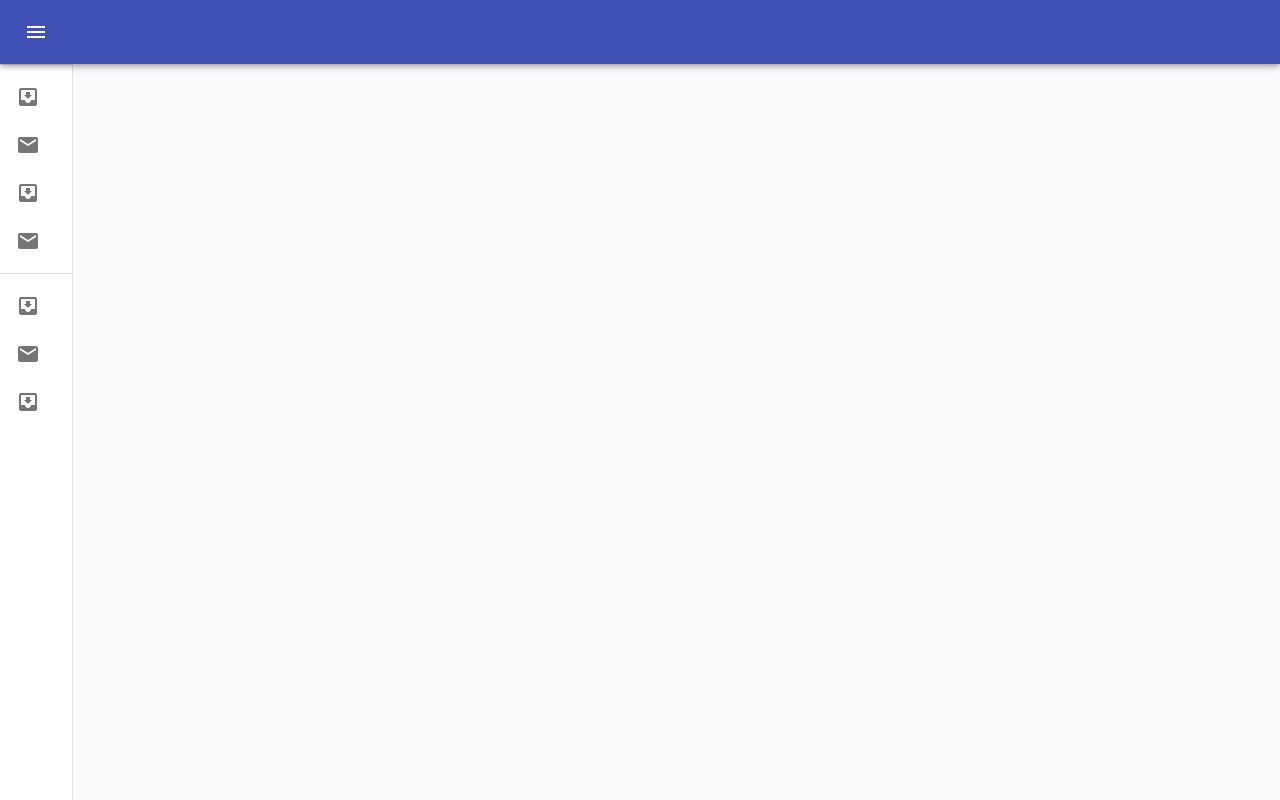
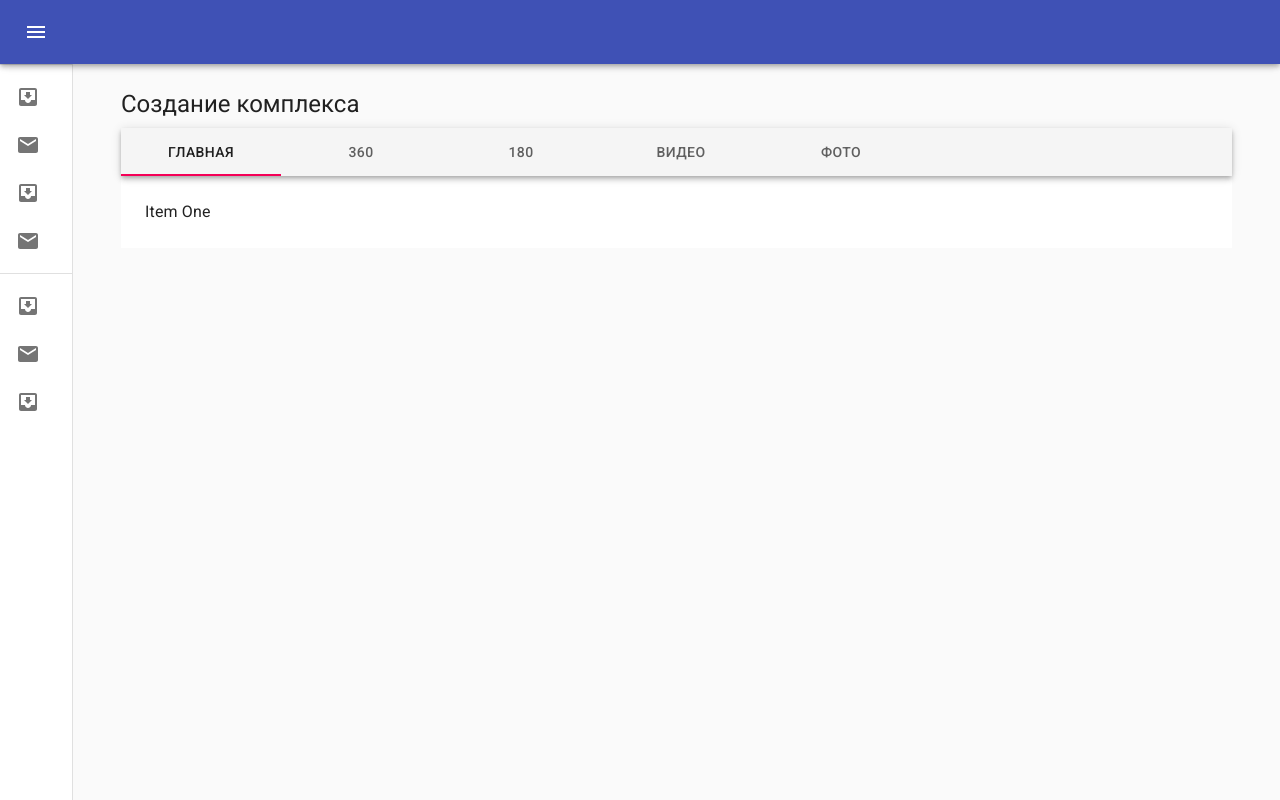
Before and after one commit to didevgen/raccoon-city, a React (Create React App) app in the folder packages/raccoon-city-ui/: page /apartmentComplex/1/images in a window 1280 px wide. Built offline with nearby package versions, Linux system fonts and the light colour scheme.

Commit message:
Add a tab for apartment complex creation

```diff
--- /dev/null
+++ b/packages/raccoon-city-ui/src/components/Main/ApartmentComplexBuilder/ApartmentComplexImages/ApartmentComplexImages.tsx
@@ -0,0 +1,83 @@
+import {AppBar, Box, Theme} from '@material-ui/core';
+import Container from '@material-ui/core/Container';
+import makeStyles from '@material-ui/core/styles/makeStyles';
+import Tab from '@material-ui/core/Tab';
+import Tabs from '@material-ui/core/Tabs';
+import Typography from '@material-ui/core/Typography';
+import * as React from 'react';
+import {Fragment} from 'react';
+
+interface TabPanelProps {
+    children?: React.ReactNode;
+    index: any;
+    value: any;
+}
+
+const useStyles = makeStyles((theme: Theme) => ({
+    root: {
+        backgroundColor: theme.palette.background.paper,
+        flexGrow: 1,
+        width: '100%'
+    }
+}));
+
+function TabPanel(props: TabPanelProps) {
+    const {children, value, index, ...other} = props;
+
+    return (
+        <Typography
+            component="div"
+            role="tabpanel"
+            hidden={value !== index}
+            id={`simple-tabpanel-${index}`}
+            aria-labelledby={`simple-tab-${index}`}
+            {...other}
+        >
+            <Box p={3}>{children}</Box>
+        </Typography>
+    );
+}
+
+export function ApartmentComplexImages() {
+    const classes = useStyles();
+    const [value, setValue] = React.useState(0);
+
+    const handleChange = (event: React.ChangeEvent<{}>, newValue: number) => {
+        setValue(newValue);
+    };
+    return (
+        <Fragment>
+            <Container maxWidth="lg">
+                <Typography variant="h5" gutterBottom={true}>
+                    Создание комплекса
+                </Typography>
+                <div className={classes.root}>
+                    <AppBar position="static" color="default">
+                        <Tabs value={value} onChange={handleChange} aria-label="simple tabs example">
+                            <Tab label="Главная" />
+                            <Tab label="360" />
+                            <Tab label="180" />
+                            <Tab label="Видео" />
+                            <Tab label="Фото" />
+                        </Tabs>
+                    </AppBar>
+                    <TabPanel value={value} index={0}>
+                        Item One
+                    </TabPanel>
+                    <TabPanel value={value} index={1}>
+                        Item Two
+                    </TabPanel>
+                    <TabPanel value={value} index={2}>
+                        Item Three
+                    </TabPanel>
+                    <TabPanel value={value} index={3}>
+                        Item 4
+                    </TabPanel>
+                    <TabPanel value={value} index={4}>
+                        Item 5
+                    </TabPanel>
+                </div>
+            </Container>
+        </Fragment>
+    );
+}
--- a/packages/raccoon-city-ui/src/components/Main/Main.tsx
+++ b/packages/raccoon-city-ui/src/components/Main/Main.tsx
@@ -1,11 +1,12 @@
+import CssBaseline from '@material-ui/core/CssBaseline';
 import React from 'react';
 import {Route, Switch} from 'react-router-dom';
-import CssBaseline from '@material-ui/core/CssBaseline';
+import {ApartmentComplexBuilder} from './ApartmentComplexBuilder/ApartmentComplexBuilder';
+import {ApartmentComplexList} from './ApartmentComplexList/ApartmentComplexList';
+import {useStyles} from './drawerStyles';
 import {Header} from './Header/Header';
 import {Sidebar} from './Sidebar/Sidebar';
-import {useStyles} from './drawerStyles';
-import {ApartmentComplexList} from './ApartmentComplexList/ApartmentComplexList';
-import {ApartmentComplexBuilder} from './ApartmentComplexBuilder/ApartmentComplexBuilder';
+import {ApartmentComplexImages} from './ApartmentComplexBuilder/ApartmentComplexImages/ApartmentComplexImages';
 
 export function Main() {
     const [open, setOpen] = React.useState(false);
@@ -31,11 +32,14 @@ export function Main() {
             <main className={drawerStyles.content}>
                 <div className={drawerStyles.toolbar} />
                 <Switch>
-                    <Route exact path="/">
+                    <Route exact={true} path="/">
                         <ApartmentComplexList />
                     </Route>
-                    <Route exact path="/apartmentComplex/new">
+                    <Route exact={true} path="/apartmentComplex/new">
                         <ApartmentComplexBuilder />
+                    </Route>
+                    <Route exact={true} path="/apartmentComplex/:uuid/images">
+                        <ApartmentComplexImages />
                     </Route>
                 </Switch>
             </main>
```
Also changed, not shown: packages/raccoon-city-ui/src/components/Main/ApartmentComplexBuilder/ApartmentComplexForm/ApartmentComplexForm.tsx (+54 -33 lines).
